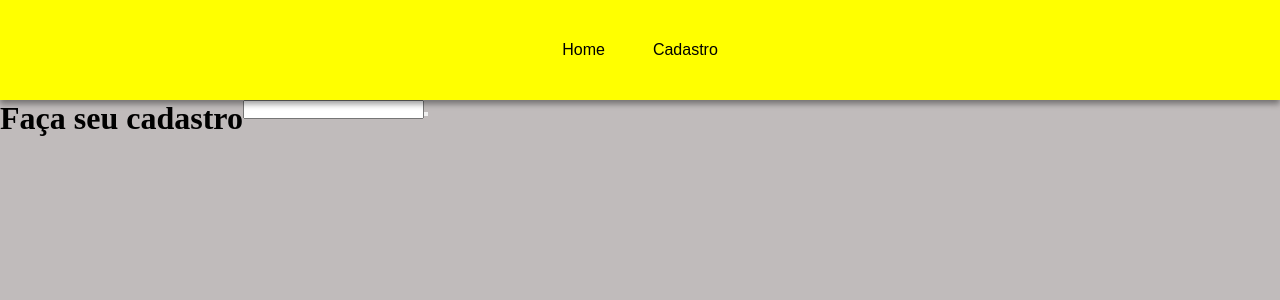
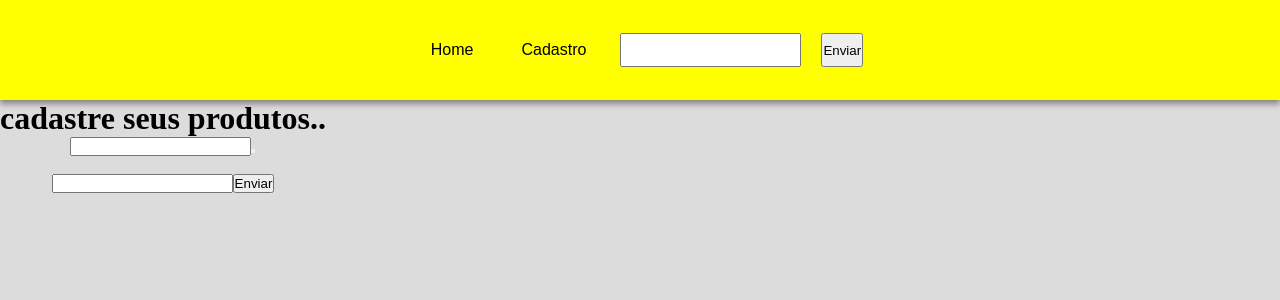
Before and after one commit to SantoAmaroFC/e-commerce-projeto, a React (Vite) app in the folder e-commerce projeto 1 luiz/: page / in a window 1280 px wide. Both pictures are taken after a click on the button "Cadastro". Shown: the top 300 px of the page. Built offline with nearby package versions, Linux system fonts and the light colour scheme.

Commit message:
atualizado

```diff
--- a/e-commerce projeto 1 luiz/src/App.css
+++ b/e-commerce projeto 1 luiz/src/App.css
@@ -49,3 +49,7 @@
 
 
 }
+*.cont-app{
+
+  text-align: center;
+}
--- a/e-commerce projeto 1 luiz/src/App.jsx
+++ b/e-commerce projeto 1 luiz/src/App.jsx
@@ -13,6 +13,8 @@ function App() {
     <nav>
     <button className={'botoes-nav'} onClick={() => setTela(<Home />)}>Home</button>
     <button className={'botoes-nav'} onClick={() => setTela(<Cadastro />)}>Cadastro</button>
+    <input type="text"/>
+    <button>Enviar</button>
     </nav>
       </header>
     <main className={'cont-main'}>
--- a/e-commerce projeto 1 luiz/src/index.css
+++ b/e-commerce projeto 1 luiz/src/index.css
@@ -8,5 +8,5 @@
 html, body, #root{
   min-height: 100vh;
 
-  background-color: darkgray;
+  background-color: grey;
 }
--- a/e-commerce projeto 1 luiz/src/pages/Cadastro.jsx
+++ b/e-commerce projeto 1 luiz/src/pages/Cadastro.jsx
@@ -4,11 +4,12 @@ import './Paginas.css'
 function Cadastro() {
   return (
 
-   <div className={'cont-cadastro'}>
-        <h1> Faça seu cadastro</h1>
+   <div>
+        <h1> cadastre seus produtos.. </h1>
        <Cadastros />
             <p>
-
+       <br/> <input type="text"/>
+        <button>Enviar</button> <br/>
             </p>
 
     </div>
--- a/e-commerce projeto 1 luiz/src/pages/Home.jsx
+++ b/e-commerce projeto 1 luiz/src/pages/Home.jsx
@@ -4,7 +4,8 @@ import './Paginas.css'
 function Home() {
   return (
     <div className={'cont-home'}>
-        <h1>Ola seja bem vindo</h1>
+        <h1>Olá, seja bem vindo</h1>
+
     </div>
   )
 }
```
